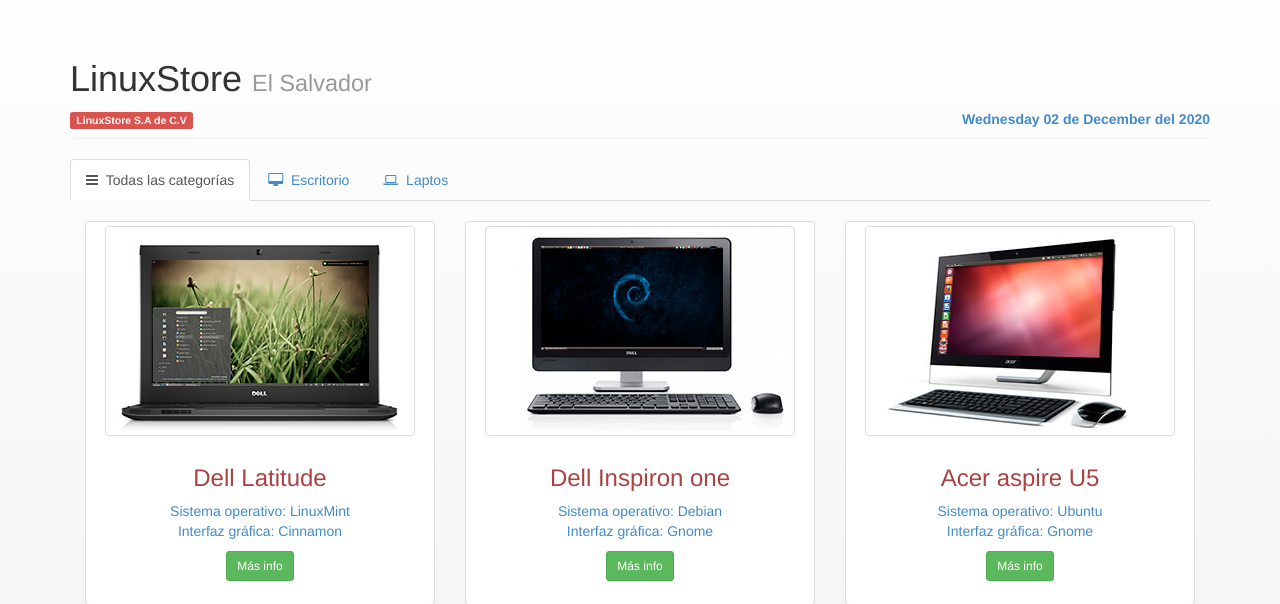
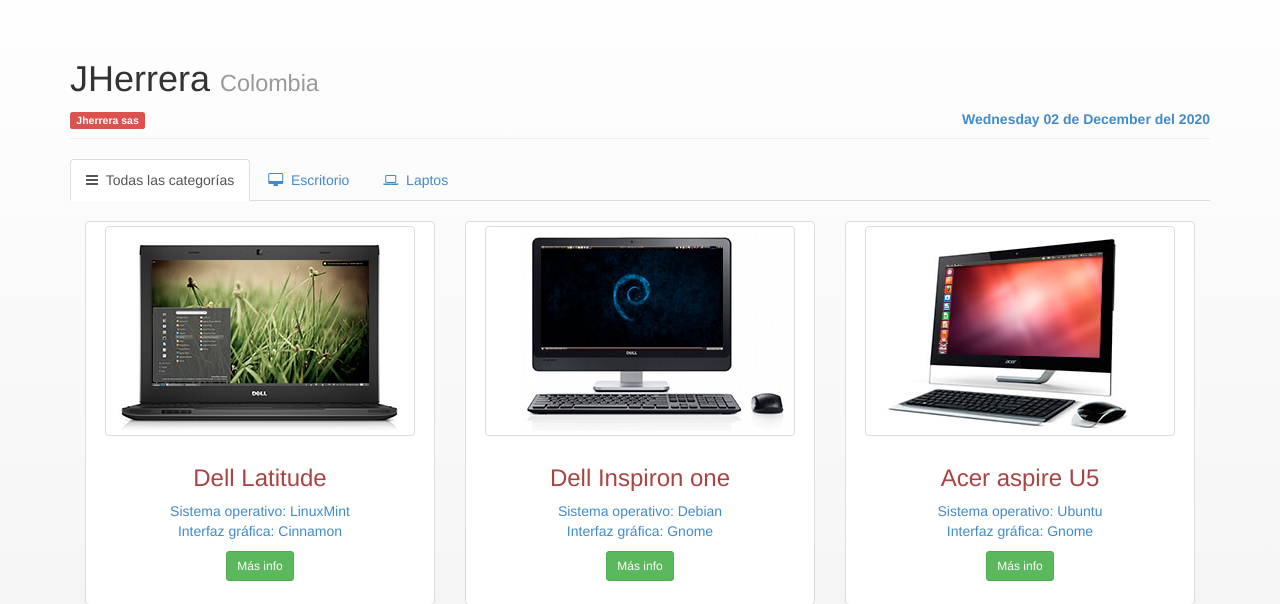
Before and after one commit to Jherrera1531/git-ticketjh, a PHP site: page /index.php?view=productos in a window 1280 px wide. Shown: the part 51-655 px from the top of the page. Run offline with PHP 8.4, Linux system fonts and the light colour scheme; some web fonts are replaced.

Commit message:
cambios en header de index

```diff
--- a/index.php
+++ b/index.php
@@ -7,7 +7,7 @@ header('Content-Type: text/html; charset=UTF-8');
 <!DOCTYPE html>
 <html>
     <head>
-        <title>LinuxStore</title>
+        <title>Sistema ticketjh</title>
         <?php include "./inc/links.php"; ?>
     </head>
     <body>
@@ -16,8 +16,8 @@ header('Content-Type: text/html; charset=UTF-8');
           <div class="row">
             <div class="col-sm-12">
               <div class="page-header">
-                <h1 class="animated lightSpeedIn">LinuxStore <small>El Salvador</small></h1>
-                <span class="label label-danger">LinuxStore S.A de C.V</span>
+                <h1 class="animated lightSpeedIn">JHerrera <small>Colombia</small></h1>
+                <span class="label label-danger">Jherrera sas</span>
                 <p class="pull-right text-primary">
                   <strong>
                   <?php include "./inc/timezone.php"; ?>
```
